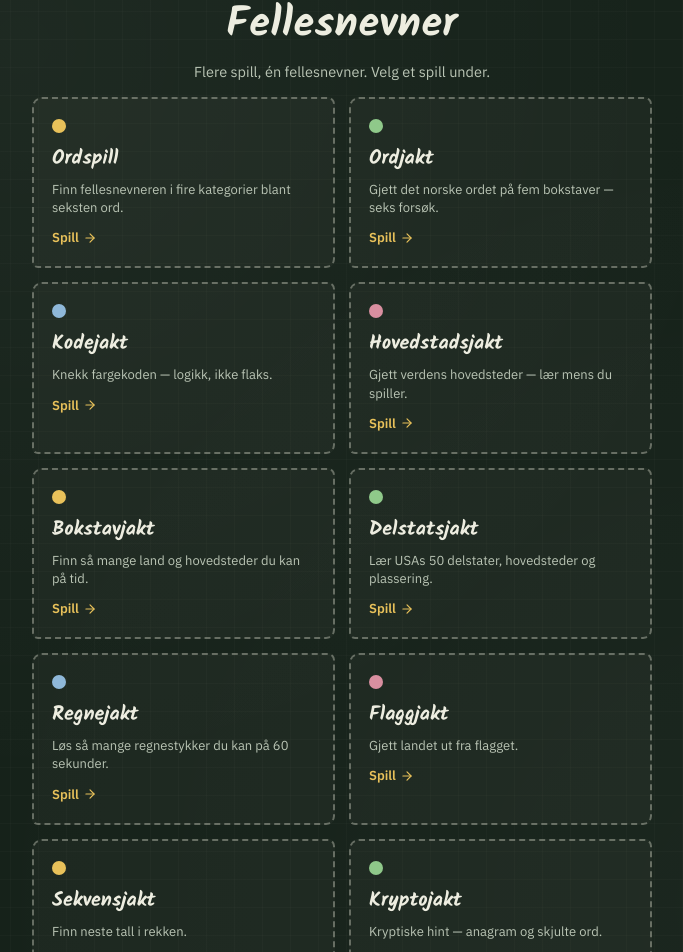
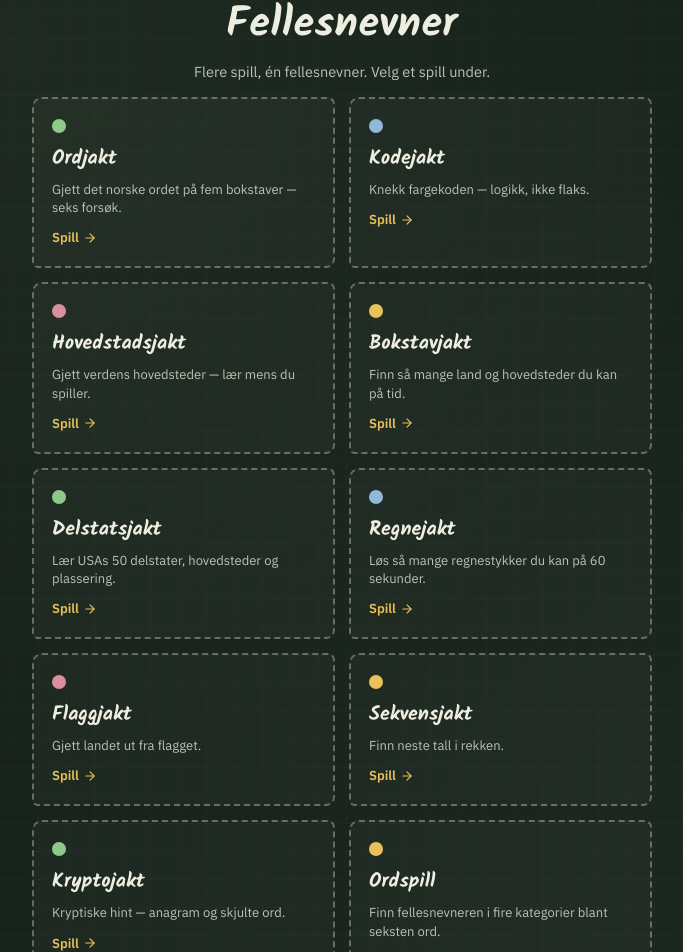
Before and after one commit to Ragnhibo/Fellesnevner-Platform, a React (Vite) app: page / in a window 1280 px wide. Shown: the part 127-1079 px from the top of the page, without its empty margins (298-981 px from the left). Built offline with nearby package versions, Linux system fonts and the light colour scheme; no server answers.

Commit message:
Add files via upload

```diff
--- a/src/pages/Home.jsx
+++ b/src/pages/Home.jsx
@@ -6,13 +6,6 @@ import Logo from "../components/Logo";
 import PageShell from "../components/PageShell";
 
 const GAMES = [
-  {
-    slug: "/ordspill",
-    title: "Ordspill",
-    tagline: "Finn fellesnevneren i fire kategorier blant seksten ord.",
-    color: colors.accent,
-    available: true,
-  },
   {
     slug: "/ordjakt",
     title: "Ordjakt",
@@ -74,6 +67,13 @@ const GAMES = [
     title: "Kryptojakt",
     tagline: "Kryptiske hint — anagram og skjulte ord.",
     color: colors.mint,
+    available: true,
+  },
+  {
+    slug: "/ordspill",
+    title: "Ordspill",
+    tagline: "Finn fellesnevneren i fire kategorier blant seksten ord.",
+    color: colors.accent,
     available: true,
   },
 ];
```
